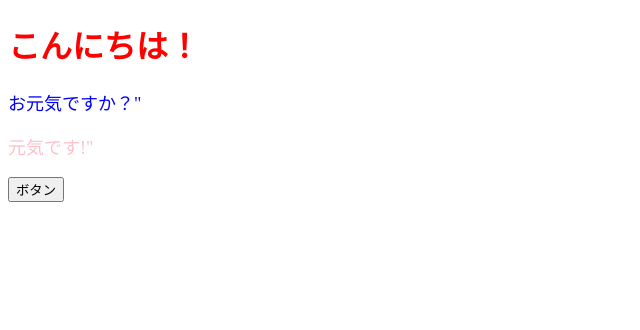
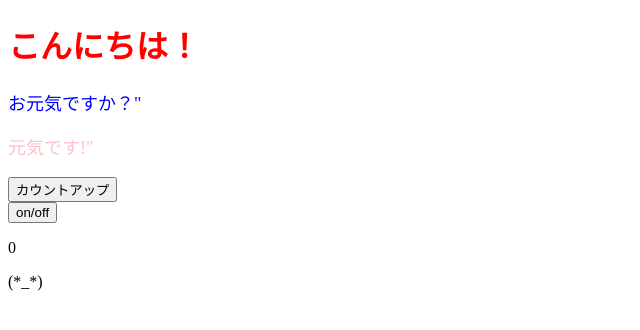
Before and after one commit to Onepiece2424/react-practice, a React (Create React App) app: page / in a window 1280 px wide. Shown: the top 330 px of the page, without its empty margins (0-640 px from the left). Built offline with nearby package versions, Linux system fonts and the light colour scheme.

Commit message:
絵文字切り替えボタンの実装

```diff
--- a/src/App.jsx
+++ b/src/App.jsx
@@ -1,14 +1,25 @@
-import React from "react";
+import React, { useState } from "react";
 import ColorfulMessage from "./components/ColorfulMessage";
 
 const App = () => {
-  const onClickButton = () => alert();
+  const [num, setNum] = useState(0);
+  const [faceShowFlag, setFaceShowFlag] = useState(true);
+  const onClickCountUp = () => {
+    setNum(num + 1);
+  };
+  const onClickSwitchShowFlag = () => {
+    setFaceShowFlag(!faceShowFlag);
+  };
   return (
     <>
       <h1 style={{ color: "red" }}>こんにちは！</h1>
       <ColorfulMessage color="blue">お元気ですか？"</ColorfulMessage>
       <ColorfulMessage color="pink">元気です!"</ColorfulMessage>
-      <button onClick={onClickButton}>ボタン</button>
+      <button onClick={onClickCountUp}>カウントアップ</button>
+      <br />
+      <button onClick={onClickSwitchShowFlag}>on/off</button>
+      <p>{num}</p>
+      {faceShowFlag && <p>(*_*)</p>}
     </>
   );
 };
```
